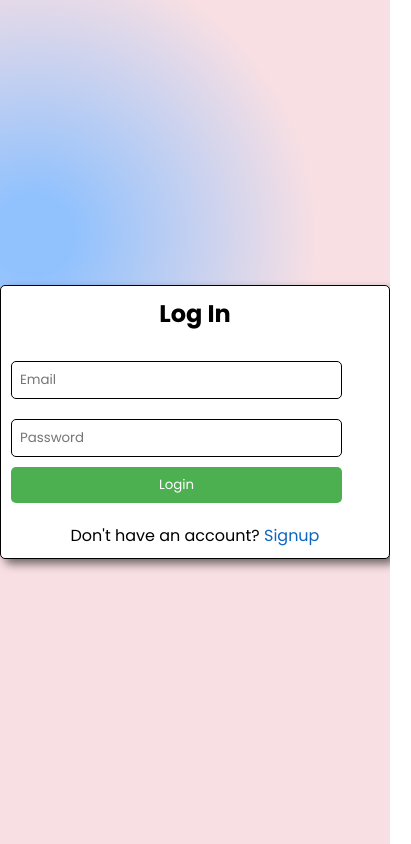
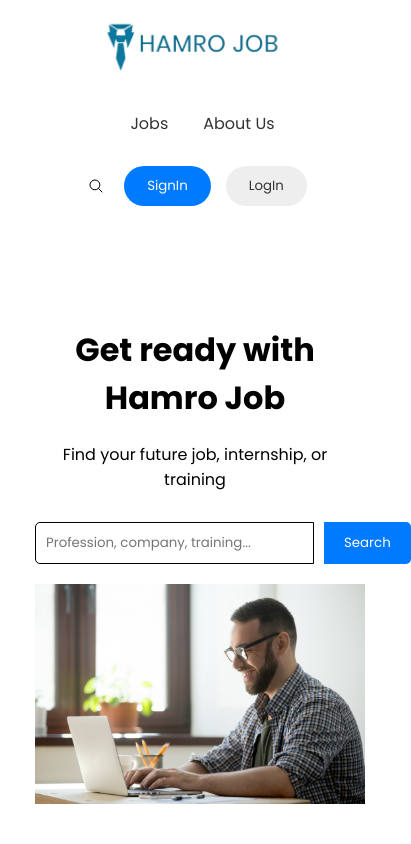
Before and after one commit to SamirShrestha332/FYP, a React (Vite) app in the folder HamroJob/: page / in a window 390 px wide. Shown: the top 844 px of the page, 411 px wide, since content can reach past the window. Built offline with nearby package versions, Linux system fonts and the light colour scheme.

Commit message:
🎨 style(Homepage): improve UI  and make it responsive as well

```diff
--- a/HamroJob/index.html
+++ b/HamroJob/index.html
@@ -11,5 +11,6 @@
     <script type="module" src="/src/main.jsx"></script>
   </body>
 
-
+  <script type="module" src="https://unpkg.com/ionicons@7.1.0/dist/ionicons/ionicons.esm.js"></script>
+<script nomodule src="https://unpkg.com/ionicons@7.1.0/dist/ionicons/ionicons.js"></script>
 </html>
--- a/HamroJob/src/App.jsx
+++ b/HamroJob/src/App.jsx
@@ -2,13 +2,16 @@
 import { BrowserRouter as Router, Route, Routes } from "react-router-dom";
 import Signup from "./component/Signup";
 import Login from "./component/Login";
+import Homepage from"./component/Homepage";
 
 function App() {
   return (
     <Router>
       <Routes>
         <Route path="/signup" element={<Signup />} />
+        <Route path="/" element={<Homepage />} />
         <Route path="/" element={<Login />} />
+
       </Routes>
     </Router>
   );
--- /dev/null
+++ b/HamroJob/src/component/Homepage.css
@@ -0,0 +1,228 @@
+/* Homepage.css */
+@import url('https://fonts.googleapis.com/css2?family=Poppins:ital,wght@0,100;0,200;0,300;0,400;0,500;0,600;0,700;0,800;0,900;1,100;1,200;1,300;1,400;1,500;1,600;1,700;1,800;1,900&display=swap');
+
+* {
+  margin: 0px 10px;
+  padding: 0px;
+  box-sizing: border-box;
+  font-family: "Poppins", serif;
+}
+
+.logo .Logo {
+  width: 200px;
+}
+
+.nav {
+  padding: 10px;
+  display: flex;
+  align-items: center;
+  justify-content: space-between;
+}
+
+.nav nav ul {
+  list-style: none;
+  margin: 0;
+  padding: 0;
+  display: flex;
+}
+
+.nav nav li {
+  margin-left: 20px;
+}
+
+.nav nav a {
+  text-decoration: none;
+  color: #333;
+  position: relative; /* Needed for positioning the underline */
+  transition: color 0.3s ease; /* Smooth color transition */
+}
+
+.nav nav a:hover {
+  color: #007bff; /* Change color on hover */
+}
+
+.nav nav a::before { /* Underline effect */
+  content: "";
+  position: absolute;
+  left: 0;
+  bottom: -2px; /* Adjust position as needed */
+  width: 0;
+  height: 2px;
+  background-color: #007bff; /* Underline color */
+  transition: width 0.3s ease; /* Smooth width transition */
+}
+
+.nav nav a:hover::before {
+  width: 100%; /* Show full underline on hover */
+}
+
+
+.nav-controls {
+  display: flex;
+  align-items: center;
+}
+
+.search-icon {
+  border-radius: 50%;
+  margin-right: 10px;
+  display: flex;
+  justify-content: center;
+  align-items: center;
+}
+
+
+
+.signin-button,
+.login-button {
+  padding: 10px 23px;
+  border: none;
+  border-radius: 20px;
+  cursor: pointer;
+}
+
+.signin-button {
+  background-color: #007bff;
+  color: white;
+  margin-right: 10px;
+}
+
+.login-button {
+  background-color: #eee;
+  color: #333;
+}
+
+
+
+.jobsection,
+.About_us_section,
+.skillcontent_section {
+
+  padding: 20px; /* Add some padding for better visual appearance */
+  margin: 10px; /* Add some margin to create space between sections */
+  border: 1px solid #ccc; /* Add a border for visual separation */
+}
+
+
+.hero {
+
+    color: rgb(0, 0, 0); /* Text color for contrast against the image */
+    padding: 100px 0; /* Adjust padding as needed */
+    display: flex;
+    justify-content: center; /* Center horizontally */
+    align-items: center; /* Center vertically */
+    text-align: center; /* Center text within the hero */
+  }
+
+  .hero-content {
+    max-width: 800px; /* Limit the width of the content */
+    margin: 0 auto; /* Center the content */
+  }
+  .hero-image{
+    width: 50%;
+  }
+  .hero-image img{
+    max-width: 100%;
+  }
+  .hero h1 {
+    font-size: 3rem; /* Adjust font size as needed */
+    margin-bottom: 20px;
+  }
+
+  .hero p {
+    font-size: 1.2rem; /* Adjust font size as needed */
+    margin-bottom: 30px;
+  }
+
+  .search-bar {
+    display: flex;
+    width: 100%; /* Make the search bar full width */
+    max-width: 500px; /* Set a maximum width */
+    margin: 0 auto; /* Center the search bar */
+  }
+
+  .search-bar input {
+    flex: 1; /* Make the input expand to fill available space */
+    padding: 10px;
+    border: 1px solid black;
+    border-radius: 5px 0 0 5px; /* Rounded corners on the left */
+  }
+
+  .search-bar button {
+    padding: 10px 20px;
+    background-color: #007bff; /* Example color */
+    color: white;
+    border: none;
+    border-radius: 0 5px 5px 0; /* Rounded corners on the right */
+    cursor: pointer;
+  }
+
+/* Media query for larger screens (tablets and up) */
+@media (max-width: 768px) {
+    *{
+        margin: 0px 5px;
+    }
+  .nav {
+   flex-wrap: wrap;
+
+   flex-direction: column;
+  }
+  .logo .Logo {
+    width: 200px;
+  }
+  .nav nav ul {
+    flex-wrap: nowrap; /* Prevent wrapping */
+    justify-content: flex-start; /* Align navigation to the left */
+    margin: 30px;
+  }
+
+  .nav-controls {
+    flex-wrap: nowrap; /* Prevent wrapping */
+    justify-content: flex-end; /* Align controls to the right */
+  }
+
+  .hero {
+    flex-direction: column; /* Back to horizontal layout */
+
+  }
+
+  .hero-image {
+    width: 100%;
+    margin: 10px 0px;
+  }
+
+  .hero-content {
+    width: 100%;
+    margin: 10px 0px;
+  }
+
+  .hero h1 {
+    font-size: 2rem;
+    margin-bottom: 20px;
+  }
+
+  .hero p {
+    font-size: 1rem;
+    margin-bottom: 30px;
+  }
+
+  .search-bar {
+    flex-direction: row; /* Back to horizontal layout */
+    width: 100%;
+    max-width: 500px;
+  }
+
+  .search-bar input {
+    border-radius: 5px 0 0 5px;
+    margin-bottom: 0;
+  }
+
+  .search-bar button {
+    border-radius: 0 5px 5px 0;
+  }
+
+  .jobsection,
+  .About_us_section,
+  .skillcontent_section {
+    width: 80%; /* Adjust width as needed */
+  }
+}
--- a/HamroJob/src/component/Homepage.jsx
+++ b/HamroJob/src/component/Homepage.jsx
@@ -1,20 +1,60 @@
 import React from "react";
 import { BrowserRouter as Router, Route, Routes } from "react-router-dom";
-import Signup from "./component/Signup";
-import Login from "./component/Login";
+import "./Homepage.css";
+
+
 
 function Homepage() {
   return (
    <>
-   <div className="container">
-<div className="homepage"></div>
+ <div className="Homepage_container">
+      <div className="homepage">
+
+        <div className="nav">
+          <div className="logo">
+            <img className="Logo" src="/src/assets/Logo.png" alt="Job Portal Logo" />
+          </div>
+          <nav>
+            <ul>
+              <li><a href="#">Jobs</a></li>
+              <li><a href="#">About Us</a></li>
+            </ul>
+          </nav>
+
+          <div className="nav-controls">
+            <div className="search-icon">
+            <ion-icon name="search-outline" className="search-outline"></ion-icon>
+            </div>
+            <button className="signin-button">SignIn</button>
+            <button className="login-button">LogIn</button>
+            </div>
+           </div>
+
+           <section className="hero">
+          <div className="hero-content">
+            <h1>Get ready with Hamro Job</h1>
+            <p>Find your future job, internship, or training</p>
+            <div className="search-bar">
+              <input type="text" placeholder="Profession, company, training..." />
+              <button>Search</button>
+            </div>
+          </div>
+          <div className="hero-image"><img src="/src/assets/HeroImage.jpeg" alt="" /></div>
+        </section>
+
+
+      </div>
+    </div>
+
 <div className="jobsection"></div>
 <div className="About_us_section"></div>
 <div className="skillcontent_section"></div>
 
-   </div>
+
    </>
+
   );
 }
 
+
 export default Homepage;
--- a/HamroJob/src/component/Login.css
+++ b/HamroJob/src/component/Login.css
@@ -50,7 +50,7 @@
     padding: 10px;
     border-radius: 5px;
     border: none;
-    background-color: #4CAF50;
+    background-color: #007bff;
     color: white;
     cursor: pointer;
   }
--- a/HamroJob/src/component/SIgnup.css
+++ b/HamroJob/src/component/SIgnup.css
@@ -59,7 +59,7 @@
     padding: 10px;
     border-radius: 5px;
     border: none;
-    background-color: #4CAF50;
+    background-color: #007bff;
     color: white;
     cursor: pointer;
   }
```
Also changed, not shown: HamroJob/src/assets/HeroImage.jpeg (added).
